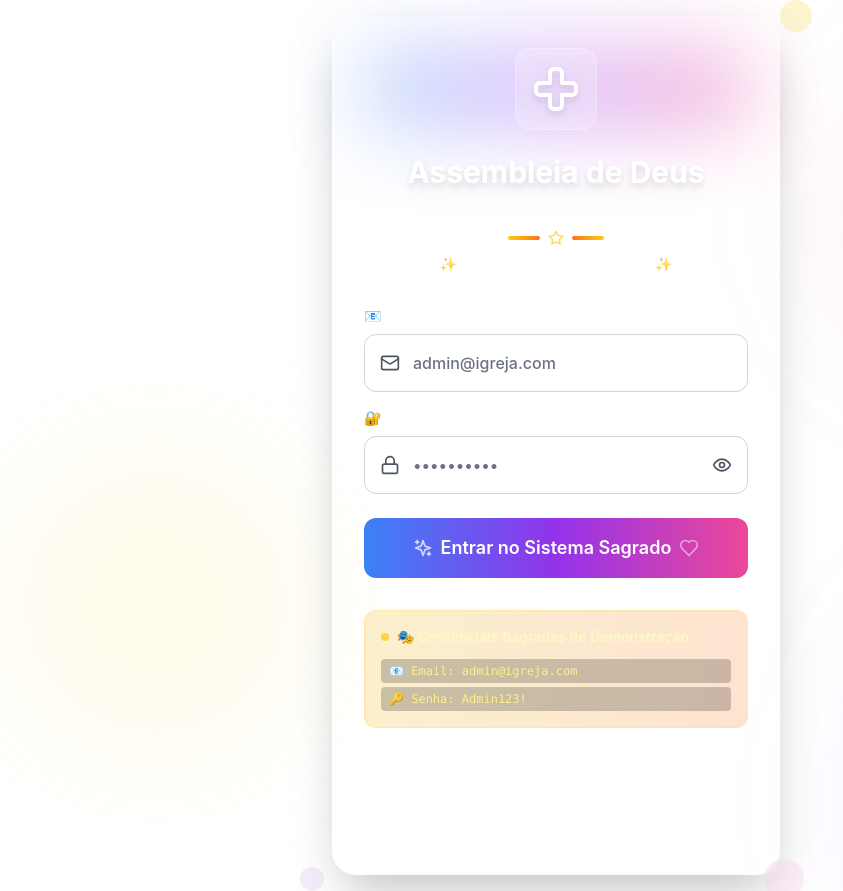
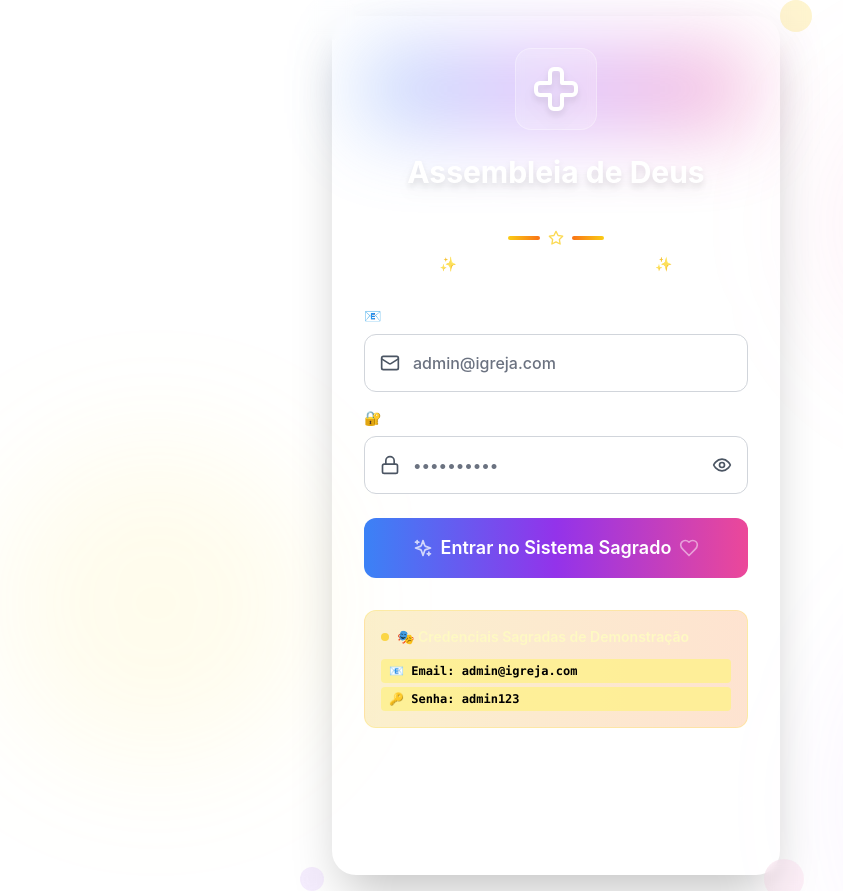
Before and after one commit to Projeto-Motorista/Assembleia, a Next.js app in the folder web/: page /login in a window 1280 px wide. Shown: the whole page, without its empty margins (84-927 px from the left). Built offline with nearby package versions, Linux system fonts and the light colour scheme.

Commit message:
Fix: Update demo credentials to black text and correct password

```diff
--- a/web/src/pages/login.tsx
+++ b/web/src/pages/login.tsx
@@ -184,8 +184,8 @@ export default function Login() {
                 <p className="text-yellow-100 font-semibold text-sm">🎭 Credenciais Sagradas de Demonstração</p>
               </div>
               <div className="space-y-1 text-xs">
-                <p className="text-yellow-200 font-mono bg-black/20 px-2 py-1 rounded">📧 Email: admin@igreja.com</p>
-                <p className="text-yellow-200 font-mono bg-black/20 px-2 py-1 rounded">🔑 Senha: Admin123!</p>
+                <p className="text-black font-mono bg-yellow-200/80 px-2 py-1 rounded font-bold">📧 Email: admin@igreja.com</p>
+                <p className="text-black font-mono bg-yellow-200/80 px-2 py-1 rounded font-bold">🔑 Senha: admin123</p>
               </div>
             </div>
 
```
